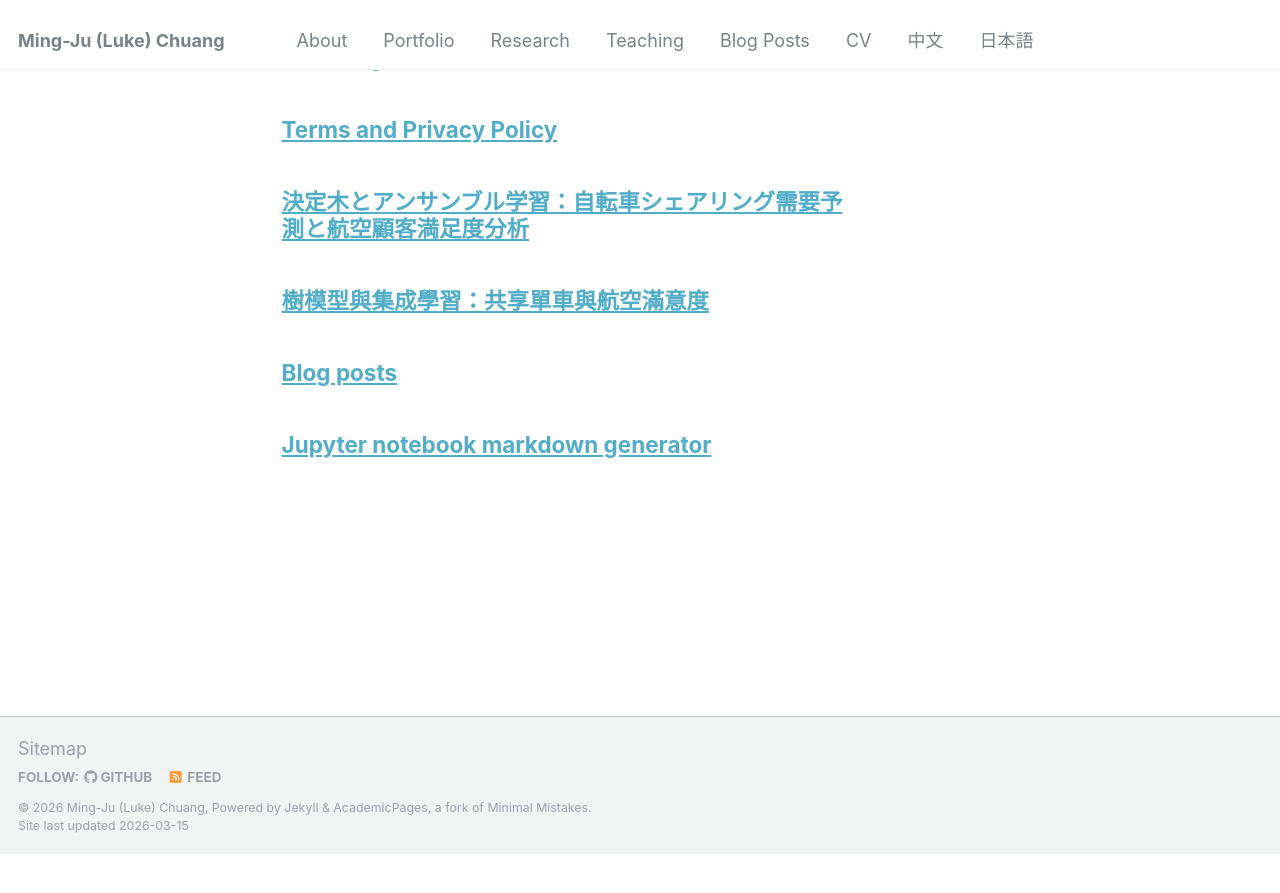
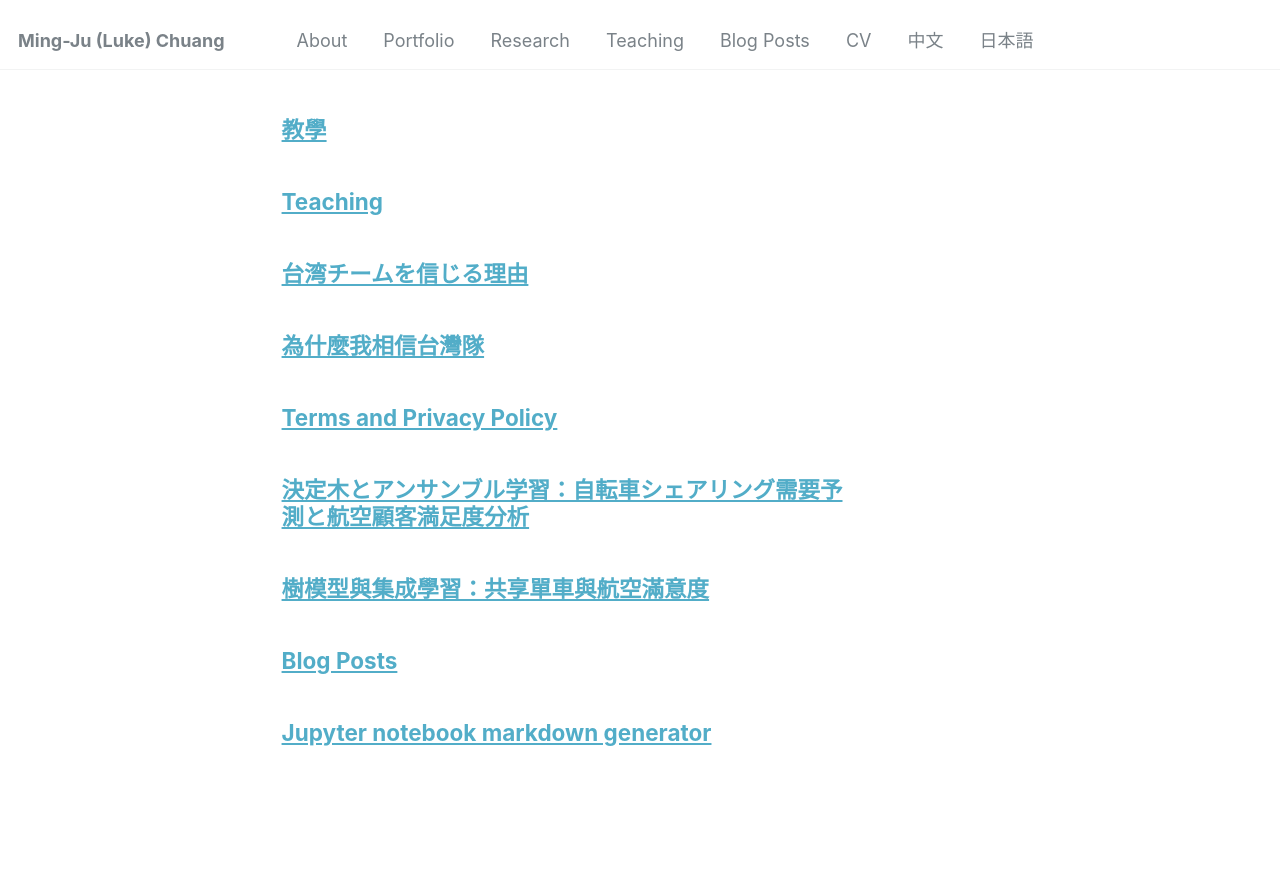
Before and after one commit to LukeChuang890212/LukeChuang890212.github.io, a Jekyll site: the page built from _pages/page-archive.html, in a window 1280 px wide and 900 px high, scrolled down 4230 px. Shown: the top 893 px of the window. Built offline with Jekyll 4.4.1, drawn with Linux system fonts in a browser that asks for light colours; before the commit the page ends 5084 px from its top, so only the background shows below that.

Commit message:
Add localized blog pages and translated blog post for zh/ja
Co-Authored-By: Claude Opus 4.6 <noreply@anthropic.com>

```diff
--- a/_data/navigation.yml
+++ b/_data/navigation.yml
@@ -43,7 +43,7 @@ main_zh:
     url: /zh/teaching/
 
   - title: "部落格"
-    url: /year-archive/
+    url: /zh/blog/
 
   - title: "履歷"
     url: /zh/cv/
@@ -68,7 +68,7 @@ main_ja:
     url: /ja/teaching/
 
   - title: "ブログ"
-    url: /year-archive/
+    url: /ja/blog/
 
   - title: "履歴書"
     url: /ja/cv/
--- /dev/null
+++ b/_pages/ja/blog.html
@@ -0,0 +1,21 @@
+---
+layout: archive
+permalink: /ja/blog/
+title: "ブログ"
+author_profile: true
+---
+
+{% include base_path %}
+
+<p style="font-size: 1.05em; line-height: 1.8; color: #475569; margin-bottom: 30px;">
+  野球、統計、そしてその間にあるすべてのこと。
+</p>
+
+<!-- 台湾チームを信じる理由 -->
+<div style="background: #ffffff; border: 2px solid #0f3460; border-left: 6px solid #e94560; padding: 20px; border-radius: 10px; margin-bottom: 18px;">
+  <a href="/ja/posts/2026/03/team-taiwan-baseball/" style="text-decoration: none;">
+    <h3 style="color: #0f3460; margin-top: 0; margin-bottom: 6px;">台湾チームを信じる理由</h3>
+  </a>
+  <p style="margin: 0 0 6px; color: #888; font-size: 0.85em;">2026年3月15日</p>
+  <p style="margin: 0; color: #666; font-size: 0.95em;">2024年プレミア12の優勝から2026年WBCの感動の試合まで——ファンであり統計学者として、台湾チームがいつかベスト8に進出すると確信する理由。</p>
+</div>
--- /dev/null
+++ b/_pages/ja/posts/team-taiwan-baseball.md
@@ -0,0 +1,65 @@
+---
+title: '台湾チームを信じる理由'
+permalink: /ja/posts/2026/03/team-taiwan-baseball/
+layout: single
+author_profile: true
+---
+
+<div style="background: linear-gradient(135deg, #0f172a 0%, #1a3a5c 50%, #1e40af 100%); padding: 30px; border-radius: 12px; margin-bottom: 30px; color: #e0e0e0;">
+  <h2 style="color: #93c5fd; margin-top: 0; font-size: 1.6em;">台湾野球へのラブレター</h2>
+  <p style="font-size: 1.1em; line-height: 1.8; color: #f5f5f5;">
+    野球にしか味わえない感動がある——イニングを重ねるごとに高まる緊張感、決定的なプレーで爆発する歓声、そして島中が一つになって息を呑むあの心拍音。その感動が確かな形になったのは、<strong style="color: #fbbf24;">2024年プレミア12</strong>で台湾が優勝を勝ち取った瞬間だった。
+  </p>
+</div>
+
+## プレミア12のあの瞬間
+
+<div style="background: #fffbeb; border: 2px solid #f59e0b; border-left: 6px solid #f59e0b; padding: 20px; border-radius: 10px; margin: 20px 0;">
+  <h3 style="color: #92400e; margin-top: 0; margin-bottom: 8px;">2024年プレミア12——優勝</h3>
+  <p style="margin: 0; color: #666; font-size: 0.95em; line-height: 1.7;">
+    最後のアウトが取られた瞬間、自分がどこにいたかを今でも覚えている。台湾——ほとんどの人が地図上で指し示せない島——が、国際野球の頂点に立った。あれはただのトロフィーではなかった。長年にわたる努力、情熱、そして粘り強さが一つに結実した証だった。子供の頃から野球をやってきて、清華大学でソフトボール・野球チームの主将を務めた自分にとって、あの優勝は格別だった。自分のことのように感じた。
+  </p>
+  <p style="margin: 12px 0 0; color: #92400e; font-style: italic; font-size: 0.95em;">
+    あの大会が心に種を蒔いた——最高の舞台でも、これができたらどうだろう？
+  </p>
+</div>
+
+## WBC 2026：誇りに思える試合
+
+2026年ワールド・ベースボール・クラシック。台湾はベスト8に進出できなかった——取り繕うつもりはない。しかし、2つの試合が、なぜ自分がこのスポーツを好きになったのかを思い出させてくれた。
+
+<div style="display: flex; flex-wrap: wrap; gap: 18px; margin: 20px 0;">
+  <div style="flex: 1; min-width: 280px; background: #ffffff; border: 2px solid #2563eb; border-left: 6px solid #2563eb; padding: 20px; border-radius: 10px;">
+    <h3 style="color: #1e3a5f; margin-top: 0; margin-bottom: 8px;">台湾 vs. チェコ</h3>
+    <p style="margin: 0; color: #666; font-size: 0.95em; line-height: 1.7;">
+      新しいファンが生まれるような試合だった。前回のWBCで世界を驚かせたチェコとの、白熱した好勝負。台湾はエネルギーと気迫を持って臨み、スタンドの声援はどこにいてもホームゲームのように感じさせてくれた。
+    </p>
+  </div>
+  <div style="flex: 1; min-width: 280px; background: #ffffff; border: 2px solid #ef4444; border-left: 6px solid #ef4444; padding: 20px; border-radius: 10px;">
+    <h3 style="color: #7f1d1d; margin-top: 0; margin-bottom: 8px;">台湾 vs. 韓国</h3>
+    <p style="margin: 0; color: #666; font-size: 0.95em; line-height: 1.7;">
+      今でも鳥肌が立つ試合。ライバル対決、球場の熱気、そして重圧。一球一球が重く、一打席一打席に両国数十年の因縁が詰まっていた。勝っても負けても、こういう試合があるから国際野球は存在する。
+    </p>
+  </div>
+</div>
+
+## これから
+
+<div style="background: #f0fdf4; border: 2px solid #22c55e; border-left: 6px solid #22c55e; padding: 20px; border-radius: 10px; margin: 20px 0;">
+  <h3 style="color: #15803d; margin-top: 0; margin-bottom: 8px;">台湾チームの未来</h3>
+  <p style="margin: 0 0 12px; color: #666; font-size: 0.95em; line-height: 1.7;">
+    今回はベスト8に届かなかった。それが現実であり、悔しい。でも確信していることがある——才能はある、情熱はある、そして環境は着実に整ってきている。プレミア12の優勝は、台湾が大事な場面で勝てることを証明した。WBCは、台湾の選手がどの日でも誰とでも戦えることを示した。
+  </p>
+  <p style="margin: 0 0 12px; color: #666; font-size: 0.95em; line-height: 1.7;">
+    台湾チームはいつか必ずWBCベスト8に——そしてその先へ——進むと信じている。盲目的な楽観ではない。ツーストライクに追い込まれてもバッターボックスに立ち続けるのと同じ信念だ。<em>次の一球で、すべてが変わるかもしれない。</em>
+  </p>
+  <p style="margin: 0; color: #15803d; font-weight: 600; font-size: 1em;">
+    統計学者として、確率は理解している。野球ファンとして、確率は破られるためにあると知っている。
+  </p>
+</div>
+
+<div style="background: linear-gradient(135deg, #0f172a 0%, #1e3a5f 100%); padding: 20px; border-radius: 10px; margin-top: 30px; text-align: center;">
+  <p style="color: #94a3b8; font-style: italic; font-size: 0.95em; margin: 0;">
+    深夜まで野球を観て、投球データを分析し、台湾チームの未来を夢見ている人間が書いた文章です。
+  </p>
+</div>
--- /dev/null
+++ b/_pages/zh/blog.html
@@ -0,0 +1,21 @@
+---
+layout: archive
+permalink: /zh/blog/
+title: "部落格"
+author_profile: true
+---
+
+{% include base_path %}
+
+<p style="font-size: 1.05em; line-height: 1.8; color: #475569; margin-bottom: 30px;">
+  關於棒球、統計、以及介於兩者之間的一切。
+</p>
+
+<!-- 為什麼我相信台灣隊 -->
+<div style="background: #ffffff; border: 2px solid #0f3460; border-left: 6px solid #e94560; padding: 20px; border-radius: 10px; margin-bottom: 18px;">
+  <a href="/zh/posts/2026/03/team-taiwan-baseball/" style="text-decoration: none;">
+    <h3 style="color: #0f3460; margin-top: 0; margin-bottom: 6px;">為什麼我相信台灣隊</h3>
+  </a>
+  <p style="margin: 0 0 6px; color: #888; font-size: 0.85em;">2026 年 3 月 15 日</p>
+  <p style="margin: 0; color: #666; font-size: 0.95em;">從 2024 年世界12強冠軍到 2026 年 WBC 的感動時刻——身為球迷與統計人，我為什麼堅信台灣隊終將闖進八強。</p>
+</div>
--- /dev/null
+++ b/_pages/zh/posts/team-taiwan-baseball.md
@@ -0,0 +1,65 @@
+---
+title: '為什麼我相信台灣隊'
+permalink: /zh/posts/2026/03/team-taiwan-baseball/
+layout: single
+author_profile: true
+---
+
+<div style="background: linear-gradient(135deg, #0f172a 0%, #1a3a5c 50%, #1e40af 100%); padding: 30px; border-radius: 12px; margin-bottom: 30px; color: #e0e0e0;">
+  <h2 style="color: #93c5fd; margin-top: 0; font-size: 1.6em;">寫給台灣棒球的一封情書</h2>
+  <p style="font-size: 1.1em; line-height: 1.8; color: #f5f5f5;">
+    棒球帶給人的感動很獨特——比賽中一局一局堆疊起來的張力、關鍵時刻爆發的情緒、還有全島一起屏息以待的那種心跳聲。對我來說，這份感動在<strong style="color: #fbbf24;">2024 年世界12強錦標賽</strong>台灣奪冠的那一刻，徹底成形。
+  </p>
+</div>
+
+## 世界12強的那一刻
+
+<div style="background: #fffbeb; border: 2px solid #f59e0b; border-left: 6px solid #f59e0b; padding: 20px; border-radius: 10px; margin: 20px 0;">
+  <h3 style="color: #92400e; margin-top: 0; margin-bottom: 8px;">2024 世界12強——冠軍</h3>
+  <p style="margin: 0; color: #666; font-size: 0.95em; line-height: 1.7;">
+    最後一個出局數落定的那一刻，我到現在還記得自己在哪裡。台灣——一個大多數人在地圖上指不出來的島嶼——站上了國際棒球的頂點。那不只是一座獎盃，而是多年來的耕耘、熱情與堅韌的結晶。對於從小打棒球、在清大帶過壘球與棒球隊的我來說，那座冠軍的份量格外不同，感覺像是自己的事。
+  </p>
+  <p style="margin: 12px 0 0; color: #92400e; font-style: italic; font-size: 0.95em;">
+    那場比賽在我心裡種下了一顆種子：如果我們能在最大的舞台上也做到呢？
+  </p>
+</div>
+
+## 2026 WBC：讓我們驕傲的比賽
+
+2026 年世界棒球經典賽，台灣最終沒有晉級八強——這是事實，我不會粉飾太平。但有兩場比賽，讓我想起自己為什麼會愛上這項運動。
+
+<div style="display: flex; flex-wrap: wrap; gap: 18px; margin: 20px 0;">
+  <div style="flex: 1; min-width: 280px; background: #ffffff; border: 2px solid #2563eb; border-left: 6px solid #2563eb; padding: 20px; border-radius: 10px;">
+    <h3 style="color: #1e3a5f; margin-top: 0; margin-bottom: 8px;">台灣 vs. 捷克</h3>
+    <p style="margin: 0; color: #666; font-size: 0.95em; line-height: 1.7;">
+      這場比賽是那種會讓人從此愛上棒球的比賽。面對上屆 WBC 就讓世界驚豔的捷克，台灣帶著十足的拚勁與氣勢上場，球場裡的加油聲讓人覺得不管身在哪裡，都像是在主場。
+    </p>
+  </div>
+  <div style="flex: 1; min-width: 280px; background: #ffffff; border: 2px solid #ef4444; border-left: 6px solid #ef4444; padding: 20px; border-radius: 10px;">
+    <h3 style="color: #7f1d1d; margin-top: 0; margin-bottom: 8px;">台灣 vs. 韓國</h3>
+    <p style="margin: 0; color: #666; font-size: 0.95em; line-height: 1.7;">
+      讓我到現在還會起雞皮疙瘩的一場比賽。世仇對決、全場沸騰、每一球都是壓力。每一個打席都承載著兩國棒球數十年來的較勁與恩怨。不論勝負，這就是國際棒球存在的意義。
+    </p>
+  </div>
+</div>
+
+## 放眼未來
+
+<div style="background: #f0fdf4; border: 2px solid #22c55e; border-left: 6px solid #22c55e; padding: 20px; border-radius: 10px; margin: 20px 0;">
+  <h3 style="color: #15803d; margin-top: 0; margin-bottom: 8px;">台灣隊的未來</h3>
+  <p style="margin: 0 0 12px; color: #666; font-size: 0.95em; line-height: 1.7;">
+    這次沒能打進八強，現實就是這樣，心裡確實不好受。但我知道：人才在，熱情在，基礎建設也在進步。世界12強的冠軍證明了台灣在關鍵時刻有能力贏球，WBC 證明了我們的選手在任何一天都有和任何對手一較高下的實力。
+  </p>
+  <p style="margin: 0 0 12px; color: #666; font-size: 0.95em; line-height: 1.7;">
+    我相信台灣隊終將闖進 WBC 八強——甚至走得更遠。這不是盲目的樂觀，而是跟兩好球之後還站在打擊區裡的信念一樣：<em>下一球，什麼都有可能改變。</em>
+  </p>
+  <p style="margin: 0; color: #15803d; font-weight: 600; font-size: 1em;">
+    身為統計學家，我懂機率。身為棒球迷，我知道機率就是拿來被打破的。
+  </p>
+</div>
+
+<div style="background: linear-gradient(135deg, #0f172a 0%, #1e3a5f 100%); padding: 20px; border-radius: 10px; margin-top: 30px; text-align: center;">
+  <p style="color: #94a3b8; font-style: italic; font-size: 0.95em; margin: 0;">
+    這篇文章出自一個花了太多深夜看棒球、分析投球數據、夢想著台灣隊下一步的人之手。
+  </p>
+</div>
```
Also changed, not shown: _pages/year-archive.html (+14 -10 lines).
